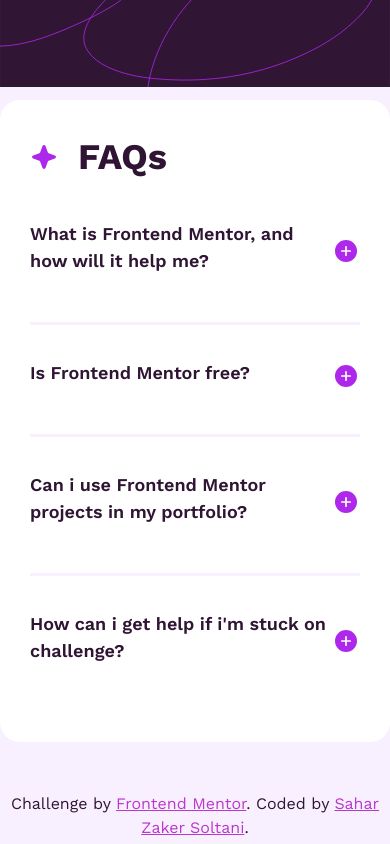
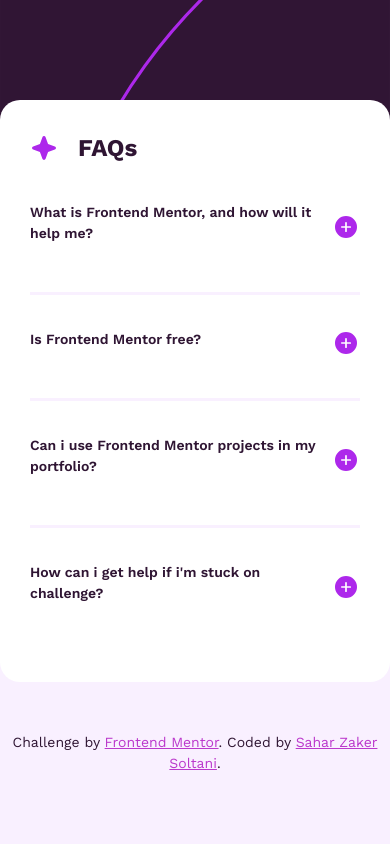
Before and after one commit to saharzakersoltani/FAQ-Accordion-main, a website built with Parcel: page index.html in a window 390 px wide. Built offline with nearby package versions, Linux system fonts and the light colour scheme.

Commit message:
responsive

```diff
--- a/src/css/style.css
+++ b/src/css/style.css
@@ -114,3 +114,23 @@
 .attribution__link:visited {
   color: var(--Purple-h4);
 }
+
+/* under 660px */
+@media (max-width: 41.25em) {
+  main {
+    max-width: 40rem;
+  }
+
+  header h1 {
+    font-size: 2.4rem;
+  }
+
+  h4 {
+    font-size: 1.4rem;
+  }
+
+  body {
+    font-size: 1.4rem;
+    background-image: url('/src/image/background-pattern-mobile.svg');
+  }
+}
```
